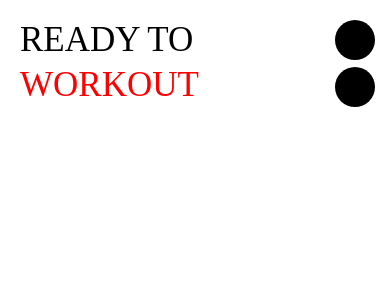
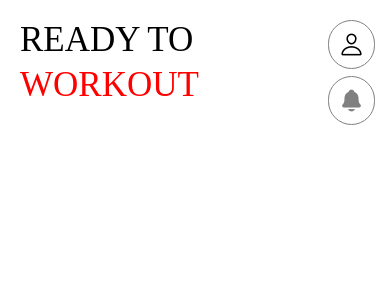
Before and after one commit to mrms106/fitness-mobile-app, a React Native app: screen / in a window 390 px wide. Shown: the top 300 px of the page. Built offline with nearby package versions, Linux system fonts and the light colour scheme.

Commit message:
added icons

```diff
--- a/components/home/headerName.tsx
+++ b/components/home/headerName.tsx
@@ -1,5 +1,9 @@
 import React from "react";
 import { StyleSheet, Text, View } from "react-native";
+import Icons from 'react-native-vector-icons/FontAwesome'
+import Icons2 from 'react-native-vector-icons/Ionicons'
+
+
 
 export default function HeaderName():React.JSX.Element{
     return(
@@ -13,8 +17,12 @@ export default function HeaderName():React.JSX.Element{
             </Text>
            </View>
            <View style={styles.section2}>
-            <View style={styles.profile}></View>
-            <View style={styles.noti}></View>
+            <View style={styles.profile}>
+            <Icons2 name="person-outline" size={25} color={'black'}/>
+            </View>
+            <View style={styles.noti}>
+            <Icons2 name="notifications" size={25} color={'gray'}/>
+            </View>
            </View>
         </View>
     )
@@ -47,16 +55,16 @@ const styles=StyleSheet.create({
       marginRight:15,
     },
     profile:{
-         width:40,
-         height:40,
-         backgroundColor:'black',
+         padding:10,
          borderRadius:25,
-         marginBottom:7
+         marginBottom:7,
+         borderColor:'gray',
+         borderWidth:1
     },
     noti:{
-        width:40,
-        height:40,
-        backgroundColor:'black',
+        borderColor:'gray',
+         borderWidth:1,
+        padding:10,
         borderRadius:25
     }
 })
--- a/package.json
+++ b/package.json
@@ -11,7 +11,8 @@
   },
   "dependencies": {
     "react": "18.3.1",
-    "react-native": "0.75.4"
+    "react-native": "0.75.4",
+    "react-native-vector-icons": "^10.2.0"
   },
   "devDependencies": {
     "@babel/core": "^7.20.0",
@@ -22,6 +23,7 @@
     "@react-native/metro-config": "0.75.4",
     "@react-native/typescript-config": "0.75.4",
     "@types/react": "^18.2.6",
+    "@types/react-native-vector-icons": "^6.4.18",
     "@types/react-test-renderer": "^18.0.0",
     "babel-jest": "^29.6.3",
     "eslint": "^8.19.0",
```
Also changed, not shown: 4 other files (tests, documents, lock files or other folders).
